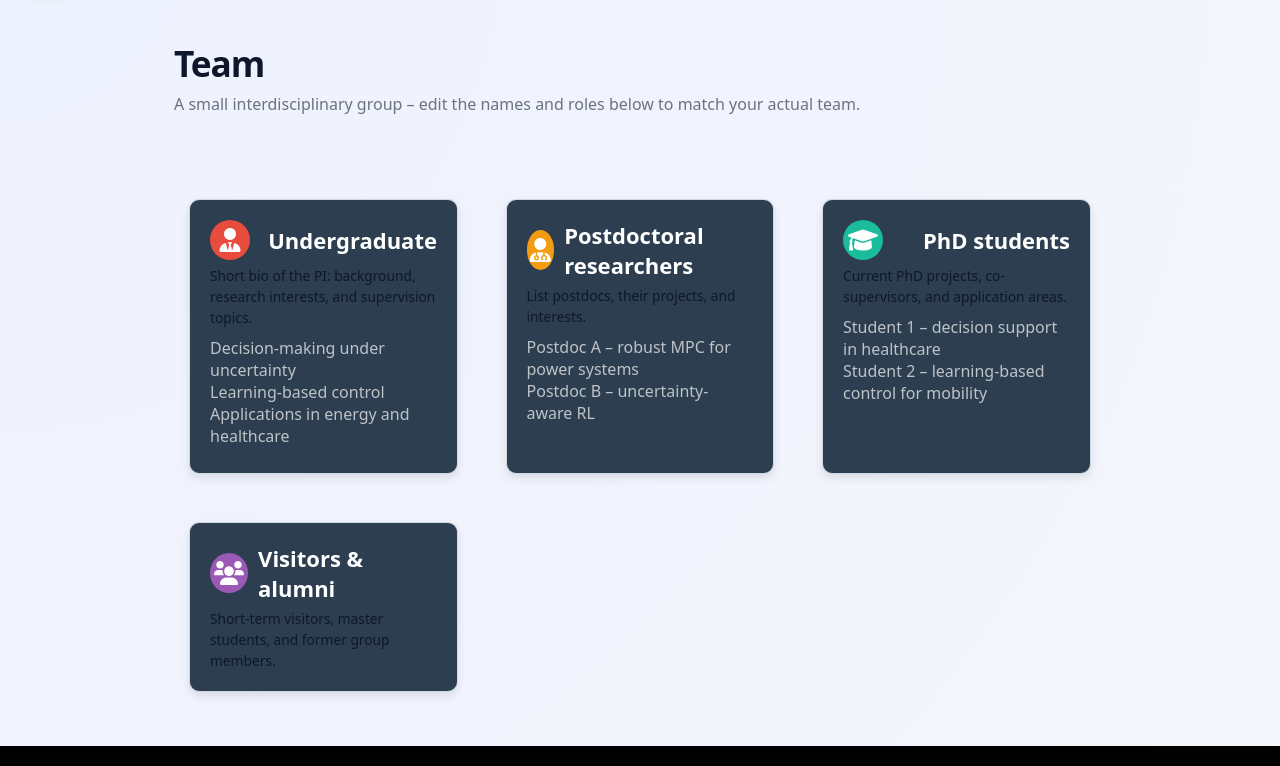
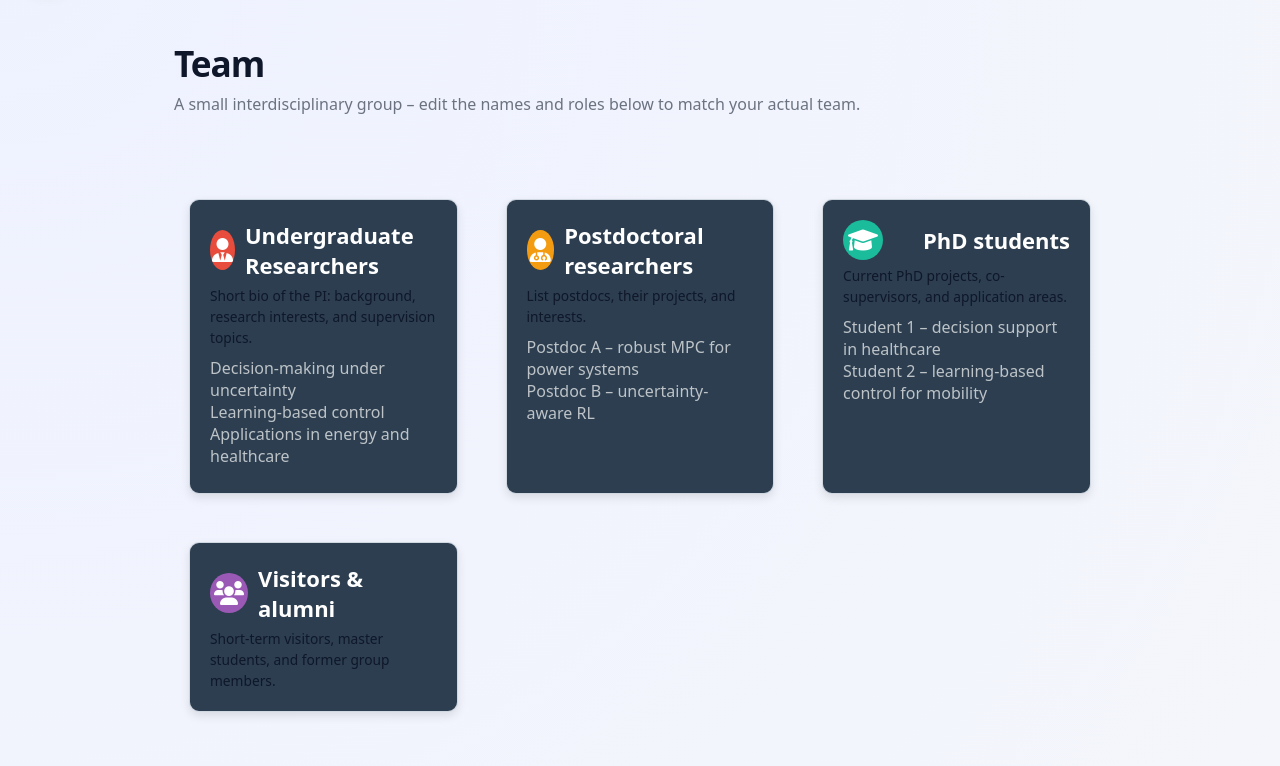
Before and after one commit to amithasan16Hstu/opportunity-Glasgow, a plain HTML site: page team.html in a window 1280 px wide. Shown: the part 70-836 px from the top of the page. Drawn offline with Linux system fonts and the light colour scheme.

Commit message:
Update team.html

```diff
--- a/team.html
+++ b/team.html
@@ -108,7 +108,7 @@
                     <span class="card-icon card-icon-lead">
                         <i class="fas fa-user-tie"></i>
                     </span>
-                    <h3 class="card-title">Undergraduate</h3>
+                    <h3 class="card-title">Undergraduate Researchers</h3>
                 </div>
                 <p class="card-text">
                     Short bio of the PI: background, research interests, and supervision topics.
```
